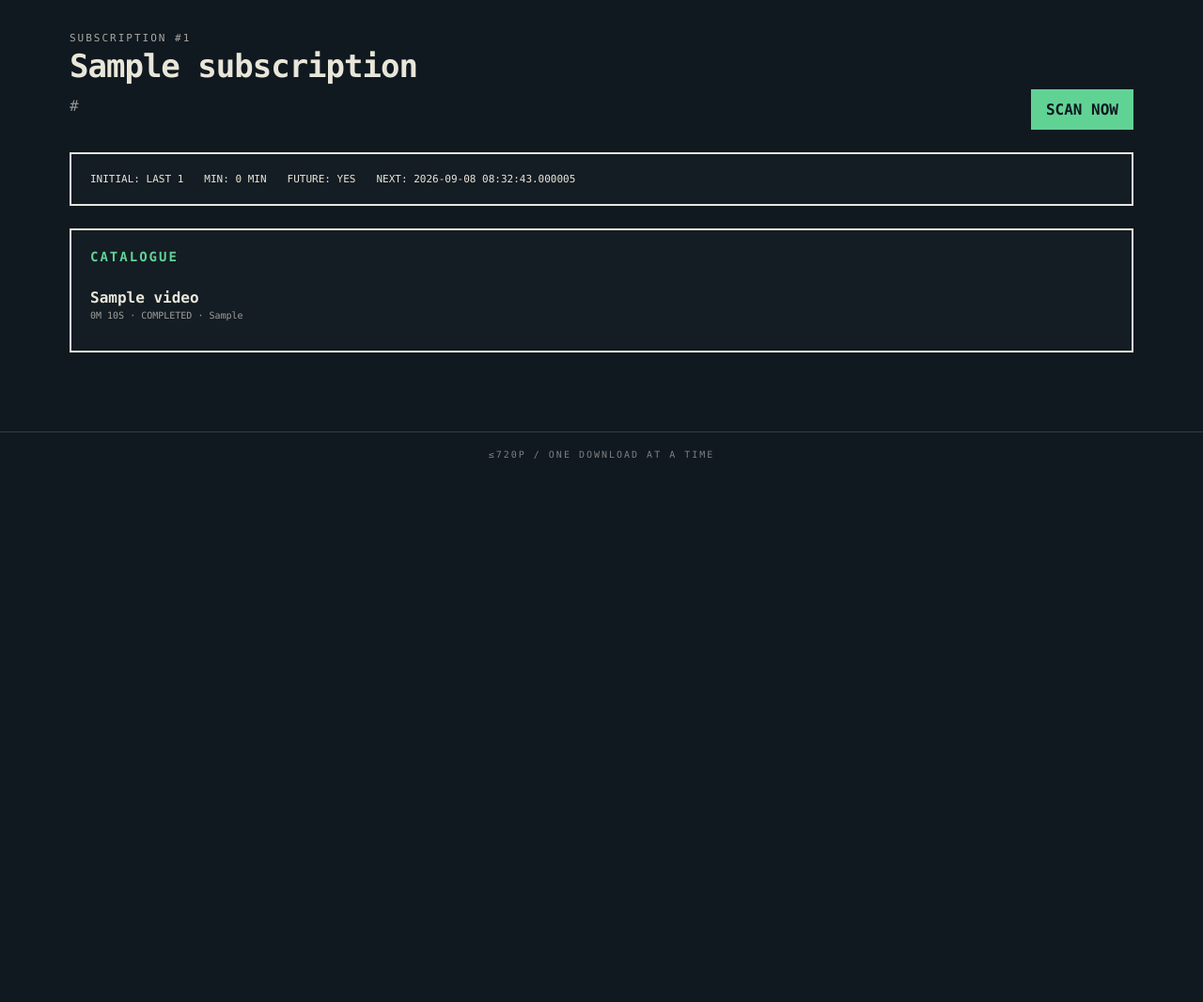
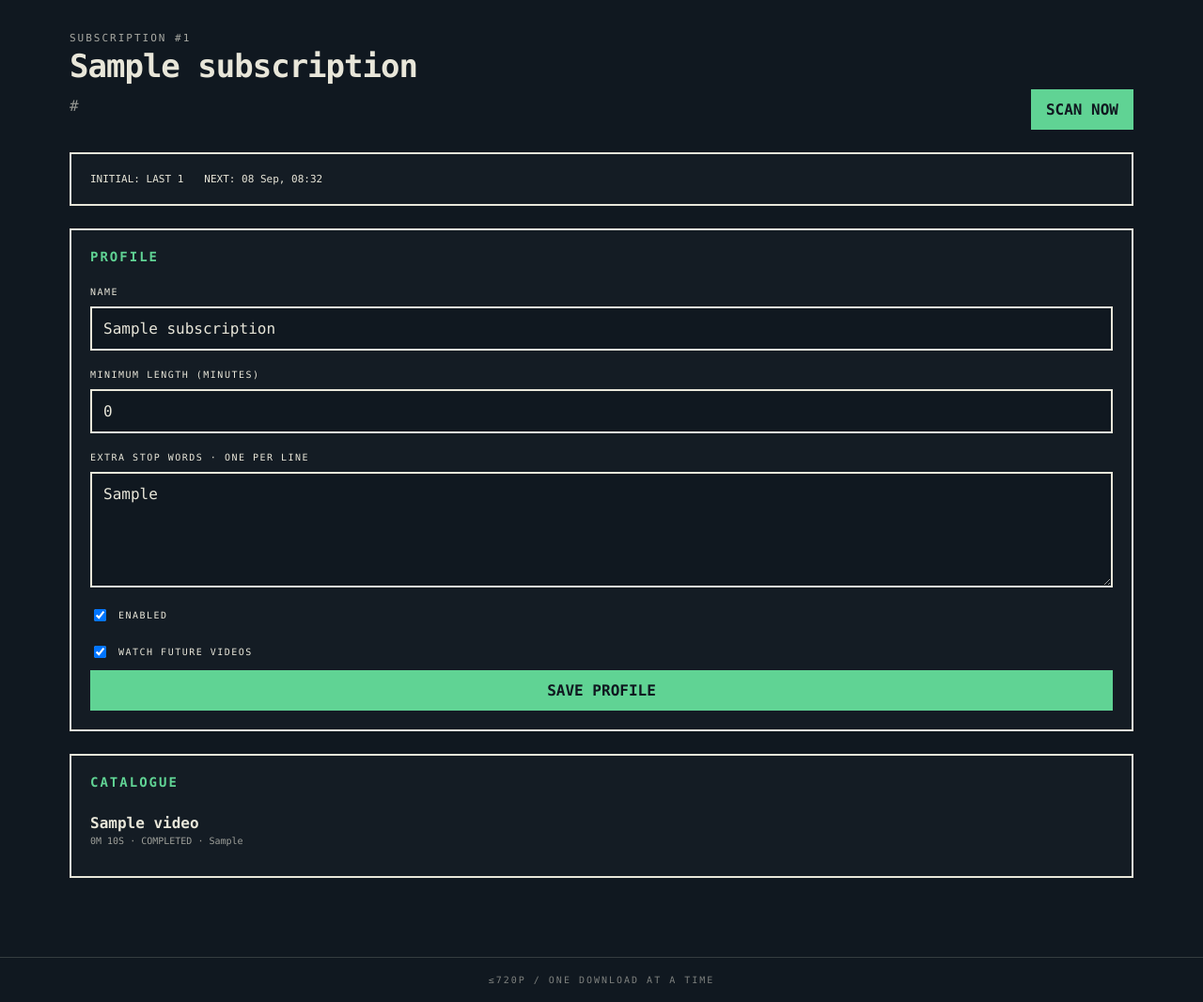
Before and after one commit to BogdanovJ/vkget, a FastAPI app: page /subscriptions/1 in a window 1280 px wide. Shown: the part 64-1130 px from the top of the page at 94% size. Before the commit the page ends 552 px from the top, so only its background shows below. Run offline with FastAPI, Linux system fonts and the light colour scheme; tables that the repository leaves empty hold one stand-in row (values such as "Sample post").

Commit message:
Add editable subscription profile on the detail page.
Rename a source, toggle enabled/future watch, and update filters
without changing the download URL.

Co-authored-by: Jay <BogdanovJ@users.noreply.github.com>

```diff
--- a/app/main.py
+++ b/app/main.py
@@ -263,6 +263,39 @@ def subscription_detail(
         },
     )
 
+@app.post("/subscriptions/{sub_id}/profile")
+def update_subscription_profile(
+    sub_id: int,
+    name: str = Form(""),
+    min_duration_minutes: int = Form(10),
+    stop_words: str = Form(""),
+    watch_future: str | None = Form(None),
+    enabled: str | None = Form(None),
+    db: Session = Depends(get_db),
+):
+    sub = db.get(Subscription, sub_id)
+    if not sub:
+        raise HTTPException(404)
+
+    custom_name = (name or "").strip()
+    if custom_name:
+        sub.title = custom_name[:500]
+        sub.title_is_custom = True
+    else:
+        sub.title = label_from_url(sub.source_url)
+        sub.title_is_custom = False
+
+    sub.min_duration_seconds = max(min_duration_minutes, 0) * 60
+    sub.extra_stop_words = stop_words
+    sub.watch_future = watch_future == "on"
+    sub.enabled = enabled == "on"
+    db.commit()
+
+    return RedirectResponse(
+        f"/subscriptions/{sub_id}",
+        status_code=303,
+    )
+
 @app.post("/subscriptions/{sub_id}/scan")
 async def scan_now(sub_id: int):
     await scan_subscription(sub_id)
--- a/app/templates/subscription.html
+++ b/app/templates/subscription.html
@@ -14,9 +14,33 @@
 
 <section class="panel meta">
   <span>INITIAL: LAST {{ sub.initial_last_n }}</span>
-  <span>MIN: {{ sub.min_duration_seconds // 60 }} MIN</span>
-  <span>FUTURE: {{ "YES" if sub.watch_future else "NO" }}</span>
-  <span>NEXT: {{ sub.next_scan_at or "—" }}</span>
+  <span>NEXT: {{ sub.next_scan_at|when if sub.enabled else "NONE" }}</span>
+</section>
+
+<section class="panel">
+  <h2>PROFILE</h2>
+  <form method="post" action="/subscriptions/{{ sub.id }}/profile">
+    <label>NAME</label>
+    <input name="name" value="{{ sub.display_title() }}" placeholder="Leave blank to use the URL">
+
+    <label>MINIMUM LENGTH (MINUTES)</label>
+    <input type="number" name="min_duration_minutes" min="0" value="{{ sub.min_duration_seconds // 60 }}">
+
+    <label>EXTRA STOP WORDS · ONE PER LINE</label>
+    <textarea name="stop_words" rows="5" placeholder="channel-specific words">{{ sub.extra_stop_words }}</textarea>
+
+    <label class="check">
+      <input type="checkbox" name="enabled"{% if sub.enabled %} checked{% endif %}>
+      ENABLED
+    </label>
+
+    <label class="check">
+      <input type="checkbox" name="watch_future"{% if sub.watch_future %} checked{% endif %}>
+      WATCH FUTURE VIDEOS
+    </label>
+
+    <button>SAVE PROFILE</button>
+  </form>
 </section>
 
 <section class="panel">
```
